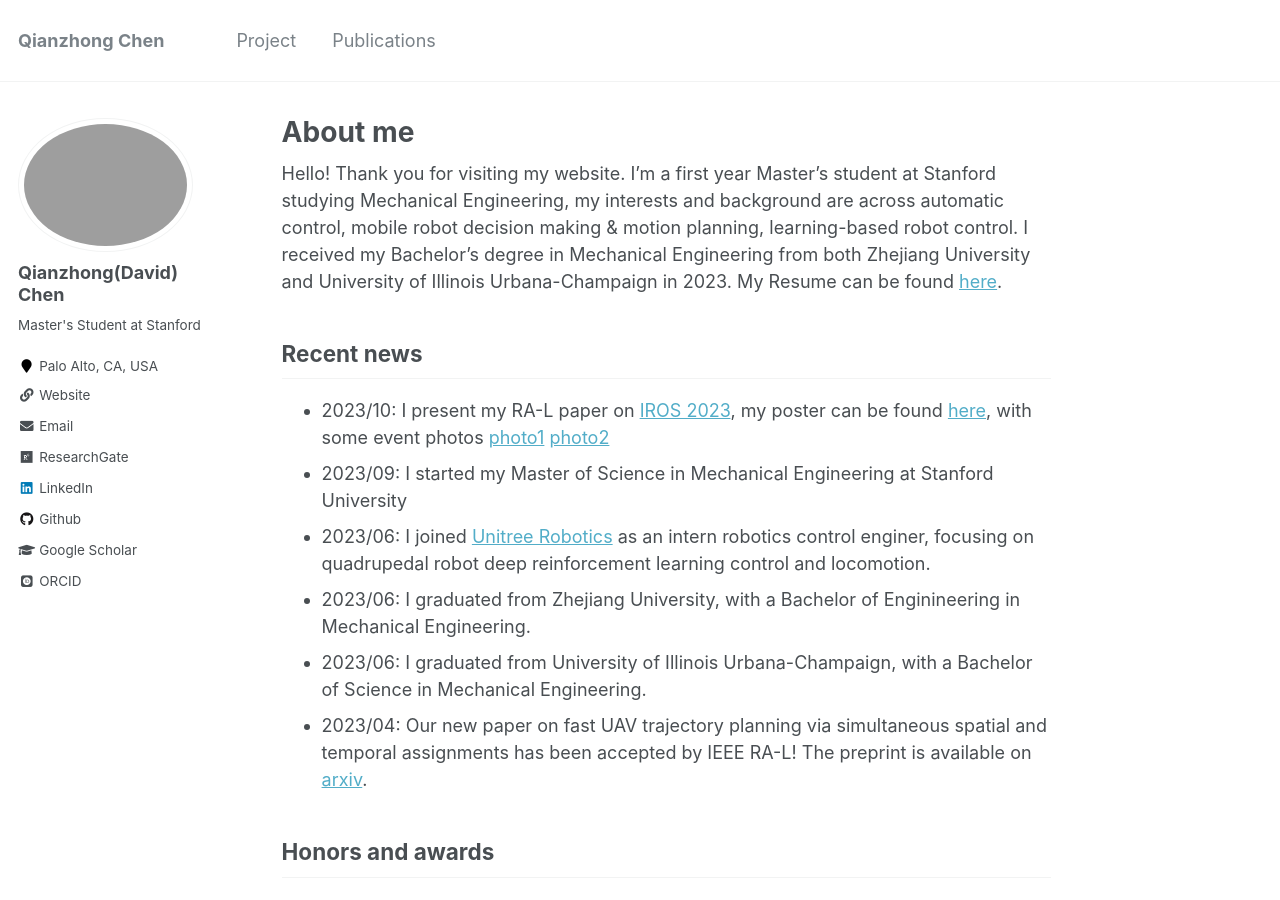
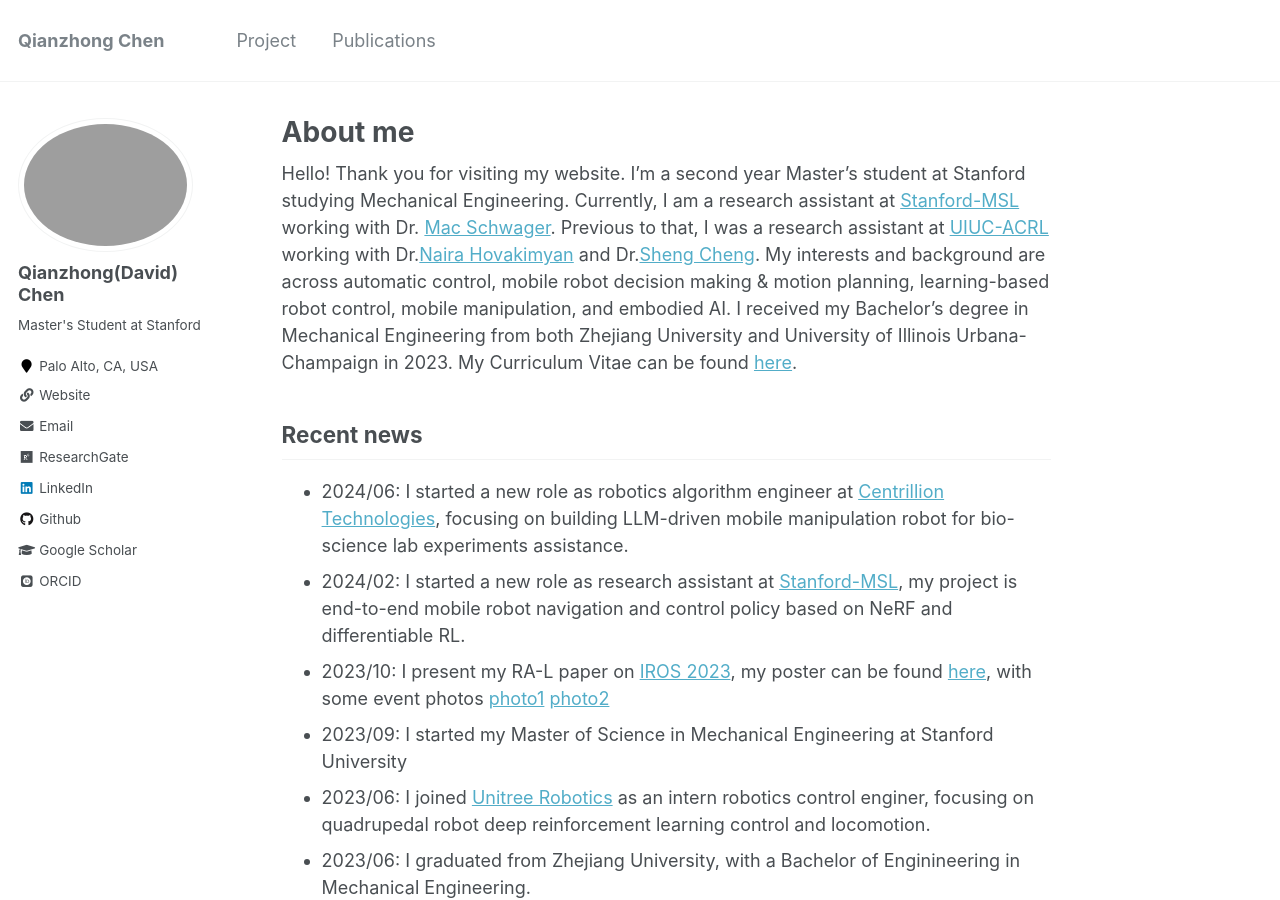
Before and after one commit to Qianzhong-Chen/Qianzhong-Chen.github.io, a Jekyll site: the page built from _pages/about.md, in a window 1280 px wide and 900 px high. Built offline with Jekyll 4.4.1, drawn with Linux system fonts in a browser that asks for light colours; some web fonts are replaced.

Commit message:
08/12 update

```diff
--- a/_pages/about.md
+++ b/_pages/about.md
@@ -9,11 +9,13 @@ redirect_from:
 ---
 <!-- Hello! Thank you for visiting my website. I'm a postdoc at UIUC working with Prof. [Naira Hovakimyan](https://naira.mechse.illinois.edu/) and I'm leading the ACRL Multirotor Team. I received my Ph.D. in Electrical Engineering from the University of Maryland, under the supervision of Prof. [Derek A. Paley](https://aero.umd.edu/clark/faculty/58/Derek-A-Paley) in 2021. My Curriculum Vitae can be found [here](https://github.com/Sheng-Cheng/Sheng-Cheng.github.io/blob/master/files/CV_Sheng_UIUC.pdf). -->
 
-Hello! Thank you for visiting my website. I'm a first year Master's student at Stanford studying Mechanical Engineering, my interests and background are across automatic control, mobile robot decision making & motion planning, learning-based robot control. I received my Bachelor's degree in Mechanical Engineering from both Zhejiang University and University of Illinois Urbana-Champaign in 2023. My Resume can be found [here](https://github.com/Qianzhong-Chen/Qianzhong-Chen.github.io/blob/master/files/Qianzhong_Chen_resume.pdf).
+Hello! Thank you for visiting my website. I'm a second year Master's student at Stanford studying Mechanical Engineering. Currently, I am a research assistant at [Stanford-MSL](https://msl.stanford.edu/) working with Dr. [Mac Schwager](https://web.stanford.edu/~schwager/). Previous to that, I was a research assistant at [UIUC-ACRL](https://naira.mechse.illinois.edu/) working with Dr.[Naira Hovakimyan](https://mechse.illinois.edu/people/profile/nhovakim) and Dr.[Sheng Cheng](https://sheng-cheng.github.io/). My interests and background are across automatic control, mobile robot decision making & motion planning, learning-based robot control, mobile manipulation, and embodied AI. I received my Bachelor's degree in Mechanical Engineering from both Zhejiang University and University of Illinois Urbana-Champaign in 2023. My Curriculum Vitae can be found [here](https://github.com/Qianzhong-Chen/Qianzhong-Chen.github.io/blob/master/files/QianzhongChen_CV.pdf).
 
 Recent news
 ------
 
+* 2024/06: I started a new role as robotics algorithm engineer at [Centrillion Technologies](https://www.centrilliontech.com/), focusing on building LLM-driven mobile manipulation robot for bio-science lab experiments assistance.
+* 2024/02: I started a new role as research assistant at [Stanford-MSL](https://msl.stanford.edu/), my project is end-to-end mobile robot navigation and control policy based on NeRF and differentiable RL.
 * 2023/10: I present my RA-L paper on [IROS 2023](https://ieee-iros.org/), my poster can be found [here](https://github.com/Qianzhong-Chen/Qianzhong-Chen.github.io/blob/master/files/2023_IROS_poster.pdf), with some event photos [photo1](https://github.com/Qianzhong-Chen/Qianzhong-Chen.github.io/blob/master/files/2023_IROS_photo1.jpg) [photo2](https://github.com/Qianzhong-Chen/Qianzhong-Chen.github.io/blob/master/files/2023_IROS_photo2.jpg)
 * 2023/09: I started my Master of Science in Mechanical Engineering at Stanford University
 * 2023/06: I joined [Unitree Robotics](https://m.unitree.com/) as an intern robotics control enginer, focusing on quadrupedal robot deep reinforcement learning control and locomotion.
```
Also changed, not shown: 1 other file.
